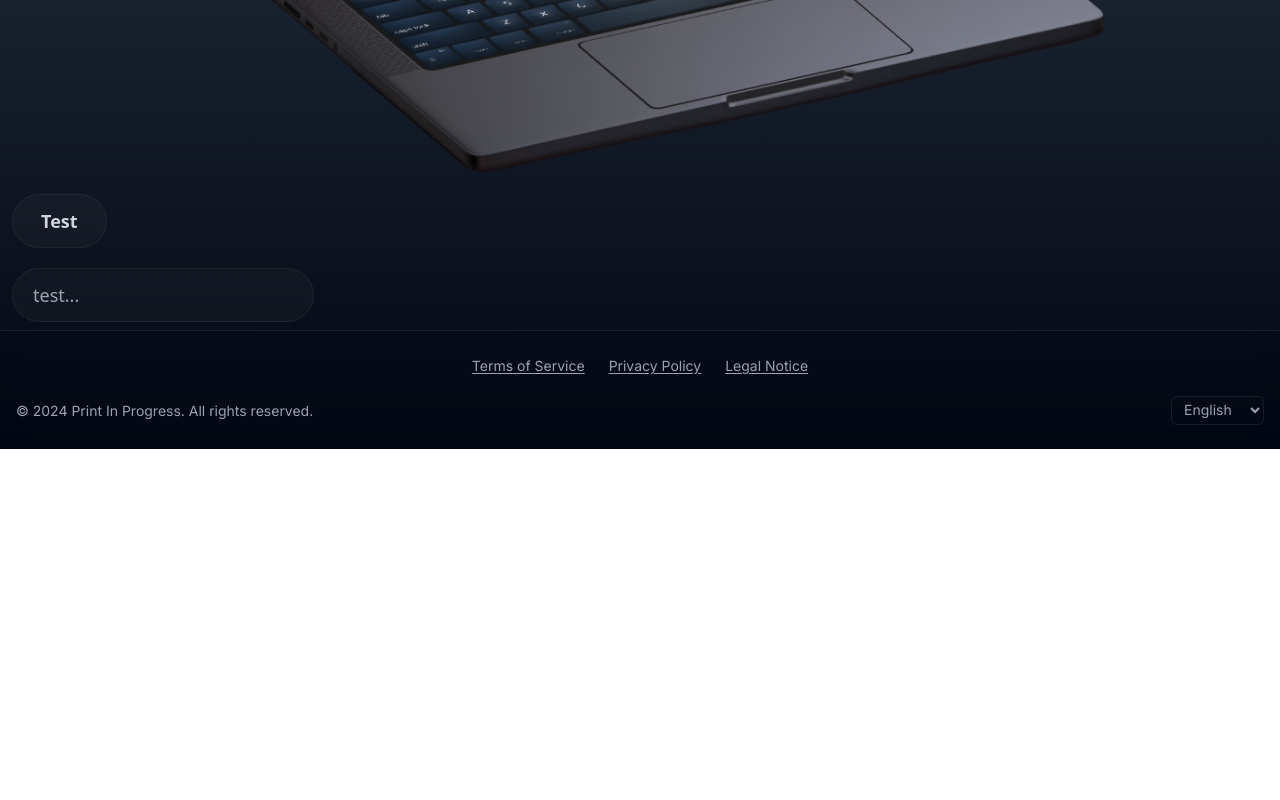
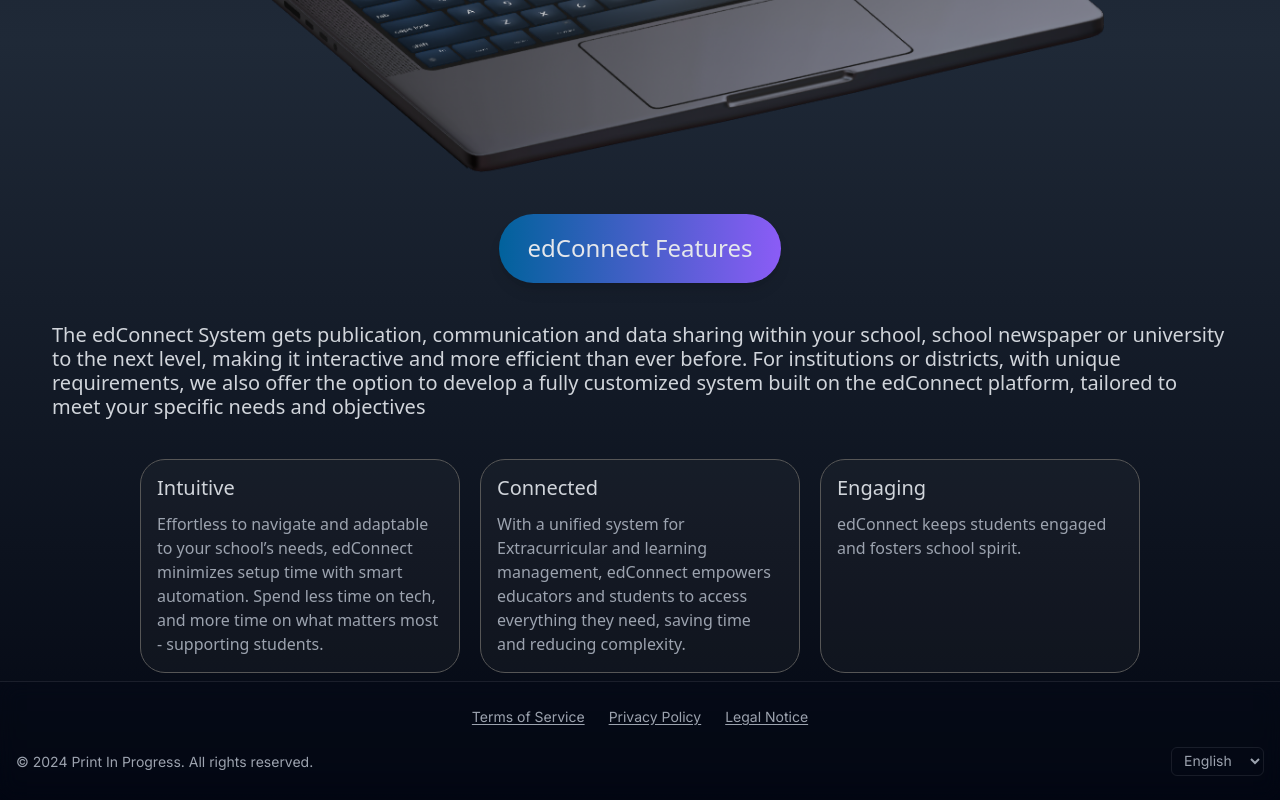
Before and after one commit to Print-In-Progress/PrintInProgress_Homepage, a React (Vite) app: page / in a window 1280 px wide. Shown: the part 715-1515 px from the top of the page. Before the commit the page ends 1164 px from the top, so only its background shows below. Built offline with nearby package versions, Linux system fonts and the light colour scheme.

Commit message:
HomePage

```diff
--- a/src/App.jsx
+++ b/src/App.jsx
@@ -2,6 +2,9 @@ import React from "react";
 import { BrowserRouter, Routes, Route, Navigate } from "react-router-dom";
 import Layout from "./layouts/Layout";
 import Home from "./pages/Home";
+import Products from "./pages/Products";
+import Pricing from "./pages/Pricing";
+import Documentation from "./pages/Documentation";
 
 const App = () => {
   return (
@@ -9,6 +12,9 @@ const App = () => {
       <Routes>
         <Route element={<Layout />}>
           <Route path="/" element={<Home />} />
+          <Route path="/products" element={<Products />} />
+          <Route path="/pricing" element={<Pricing />} />
+          <Route path="/documentation" element={<Documentation />} />
 
           {/* Redirect 404 paths to home page */}
           <Route path="*" element={<Navigate to="/" />} />
--- a/src/components/Header.jsx
+++ b/src/components/Header.jsx
@@ -1,18 +1,19 @@
 import React, { useContext } from "react";
 import { NavContext } from "../contexts/NavContext";
-import { Link } from "react-router-dom";
+import { Link, useNavigate } from "react-router-dom";
 import Logo from "../assets/Logo.png";
 import HamburgerMenuButton from "./HamburgerMenuButton";
 
 const Header = () => {
+  const navigate = useNavigate();
   const { active, setActive } = useContext(NavContext);
 
   const links = [
-    { title: "Products", href: "/products" },
-    { title: "Pricing", href: "/pricing" },
-    { title: "Why edConnect?", href: "/why-edconnect" },
-    { title: "Contact Us", href: "/contact-us" },
-    { title: "Documentation", href: "/eocumentation" },
+    { title: "Products", onClick: () => navigate("/products") },
+    { title: "Pricing", onClick: () => navigate("/pricing") },
+    { title: "Why edConnect?", onClick: () => console.log("") },
+    { title: "Contact Us", onClick: () => console.log("") },
+    { title: "Documentation", onClick: () => navigate("/documentation") },
   ];
 
   return (
@@ -31,9 +32,9 @@ const Header = () => {
       {/* Desktop Navbar */}
       <section className="text-menu-text hidden flex-row gap-6 sm:flex">
         {links.map((link, index) => (
-          <Link key={link.title + index} to={link.href}>
+          <button key={link.title + index} onClick={link.onClick}>
             {link.title}
-          </Link>
+          </button>
         ))}
       </section>
     </nav>
--- a/src/components/HeroElement.jsx
+++ b/src/components/HeroElement.jsx
@@ -4,7 +4,7 @@ import HeroImage from "../assets/HeroImage.png";
 const HeroElement = () => {
   return (
     <div className="relative mx-auto flex w-full max-w-screen-2xl items-start justify-center px-5">
-      <section className="absolute left-0 top-0 z-10 flex w-fit flex-col text-6xl font-bold text-white sm:text-7xl">
+      <section className="absolute left-0 top-0 z-10 flex w-fit flex-col text-5xl font-bold text-white sm:text-7xl">
         <span>Connect</span>
         <span>your</span>
         <ReactRotatingText
--- a/src/components/cards/GlassCard.jsx
+++ b/src/components/cards/GlassCard.jsx
@@ -1,7 +1,12 @@
 import React from "react";
 
-const GlassCard = () => {
-  return <div>GlassCard</div>;
+const GlassCard = ({ heading, text }) => {
+  return (
+    <div className="flex h-full w-80 flex-col gap-3 rounded-[25px] border border-gray-outline bg-gray-outline bg-opacity-10 p-4">
+      <h3 className="text-headline text-gray-headline">{heading}</h3>
+      <p className="text-body text-gray-body">{text}</p>
+    </div>
+  );
 };
 
 export default GlassCard;
--- a/src/index.css
+++ b/src/index.css
@@ -3,19 +3,19 @@
 @tailwind utilities;
 
 .primary-button {
-    @apply w-fit rounded-full hover:opacity-85 active:opacity-70 transition-opacity duration-150 px-7 py-3 text-lg font-bold bg-gradient-to-r text-gray-headline from-edconnect-blue to-primary
+    @apply w-fit rounded-full hover:opacity-85 active:opacity-70 transition-opacity duration-150 bg-gradient-to-r from-edconnect-blue to-primary
 }
 
 .secondary-button {
-    @apply w-fit rounded-full hover:opacity-85 active:opacity-70 transition-opacity duration-150 px-7 py-3 text-lg font-bold text-gray-headline bg-gray-outline bg-opacity-10 border border-gray-outline border-opacity-20 bg-blend-color-burn
+    @apply w-fit rounded-full hover:opacity-85 active:opacity-70 transition-opacity duration-150 bg-gray-outline bg-opacity-10 border border-gray-outline border-opacity-20 bg-blend-color-burn
 }
 
 .outlined-button {
-    @apply w-fit rounded-full hover:opacity-85 active:opacity-70 transition-opacity duration-150 px-7 py-3 text-lg font-bold text-primary bg-transparent border-primary border-2
+    @apply w-fit rounded-full hover:opacity-85 active:opacity-70 transition-opacity duration-150 text-primary bg-transparent border-primary border-2
 }
 
 .elevated-button {
-    @apply w-fit rounded-full hover:opacity-85 active:opacity-70 transition-opacity duration-150 px-7 py-3 text-lg font-bold bg-gradient-to-r text-gray-headline from-primary to-secondary shadow-lg
+    @apply w-fit rounded-full hover:opacity-85 active:opacity-70 transition-opacity duration-150 bg-gradient-to-r from-primary to-secondary shadow-lg
 }
 
 .primary-input {
--- /dev/null
+++ b/src/pages/Documentation.jsx
@@ -0,0 +1,7 @@
+import React from "react";
+
+const Documentation = () => {
+  return <div>Documentation</div>;
+};
+
+export default Documentation;
--- a/src/pages/Home.jsx
+++ b/src/pages/Home.jsx
@@ -1,14 +1,48 @@
 import React from "react";
 import HeroElement from "../components/HeroElement";
+import { useNavigate } from "react-router-dom";
+import GlassCard from "../components/cards/GlassCard";
 
 const Home = () => {
+  const navigate = useNavigate();
   return (
-    <div className="flex flex-col gap-5 px-3 py-2">
+    <div className="flex flex-col gap-10 px-3 py-2">
       <HeroElement />
 
-      <button className="secondary-button">Test</button>
+      <span className="flex w-full flex-row justify-center">
+        <button
+          onClick={() => navigate("/products")}
+          className="elevated-button px-7 py-5 text-headline font-bold text-gray-small sm:text-display-sm"
+        >
+          edConnect Features
+        </button>
+      </span>
 
-      <input type="text" placeholder="test..." className="primary-input" />
+      <p className="w-full max-w-7xl px-10 text-body text-gray-headline sm:text-headline">
+        The edConnect System gets publication, communication and data sharing
+        within your school, school newspaper or university to the next level,
+        making it interactive and more efficient than ever before. For
+        institutions or districts, with unique requirements, we also offer the
+        option to develop a fully customized system built on the edConnect
+        platform, tailored to meet your specific needs and objectives
+      </p>
+
+      <section className="flex w-full flex-row justify-center">
+        <span className="grid w-fit grid-rows-1 justify-center gap-5 md:grid-cols-2 lg:grid-cols-3">
+          <GlassCard
+            heading="Intuitive"
+            text="Effortless to navigate and adaptable to your school’s needs, edConnect minimizes setup time with smart automation. Spend less time on tech, and more time on what matters most - supporting students."
+          />
+          <GlassCard
+            heading="Connected"
+            text="With a unified system for Extracurricular and learning management, edConnect empowers educators and students to access everything they need, saving time and reducing complexity."
+          />
+          <GlassCard
+            heading="Engaging"
+            text="edConnect keeps students engaged and fosters school spirit."
+          />
+        </span>
+      </section>
     </div>
   );
 };
--- /dev/null
+++ b/src/pages/Pricing.jsx
@@ -0,0 +1,7 @@
+import React from "react";
+
+const Pricing = () => {
+  return <div>Pricing</div>;
+};
+
+export default Pricing;
--- /dev/null
+++ b/src/pages/Products.jsx
@@ -0,0 +1,7 @@
+import React from "react";
+
+const Products = () => {
+  return <div>Products</div>;
+};
+
+export default Products;
```
